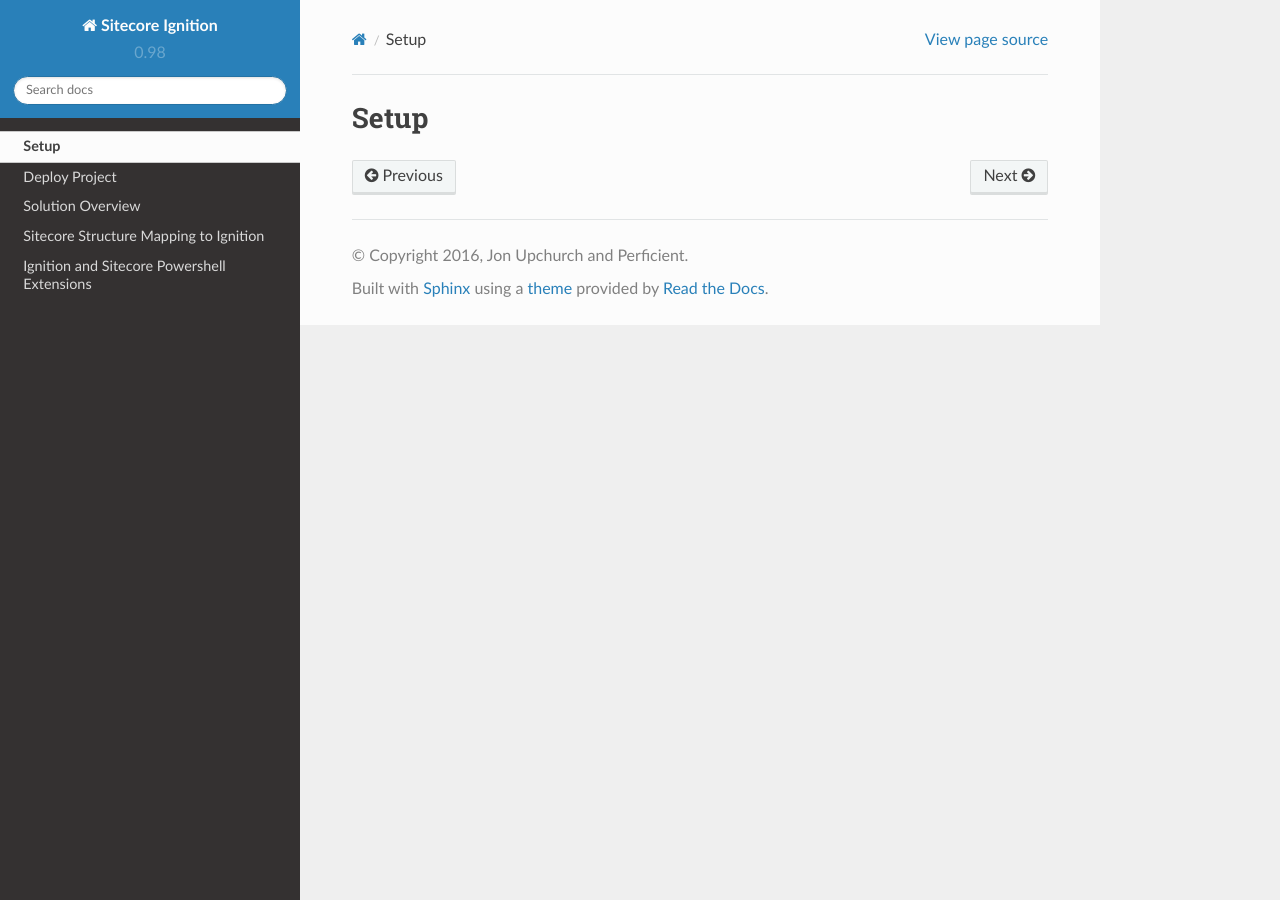
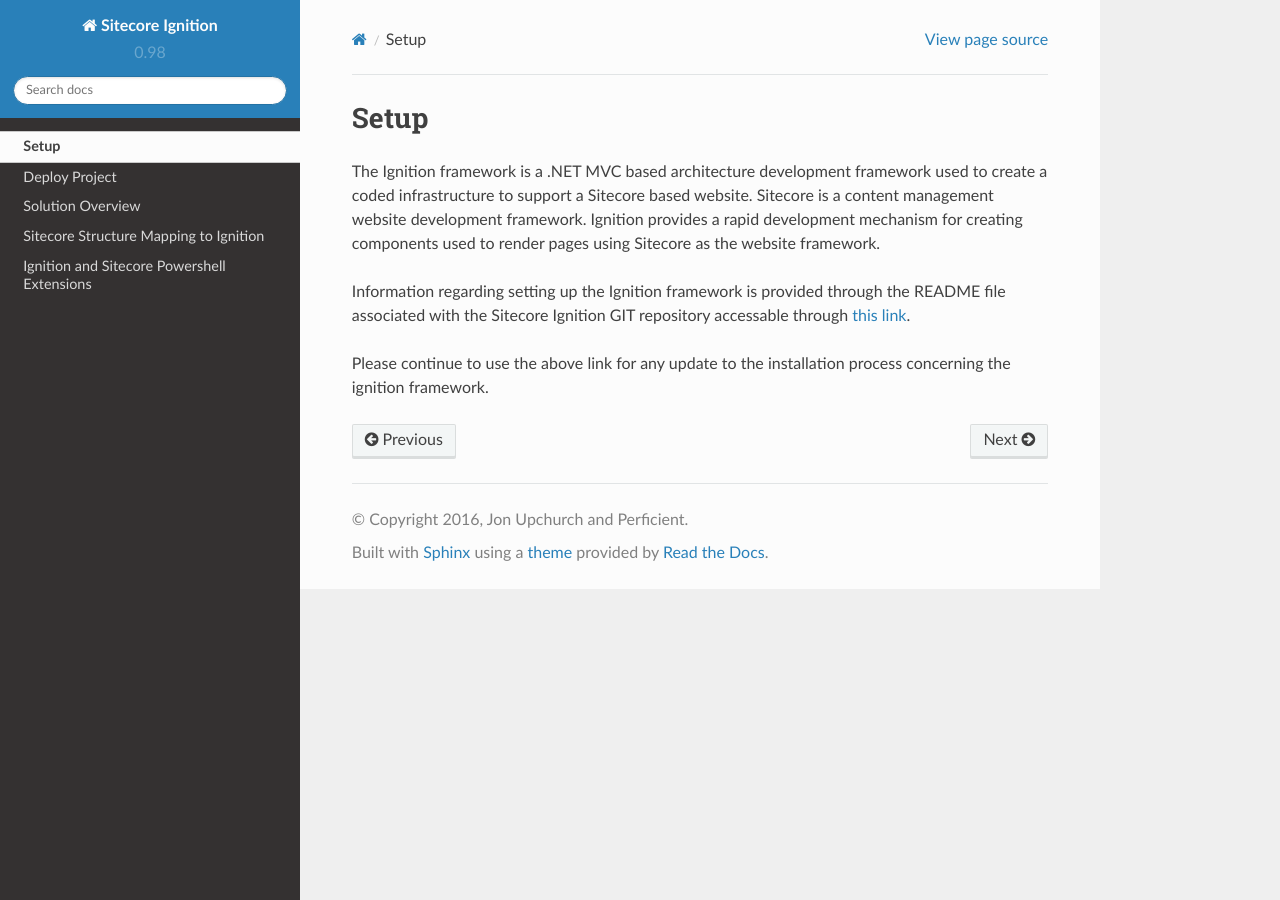
Before and after one commit to sabor413/Documentation, a Sphinx documentation site: the page built from docs/Setup.rst, in a window 1280 px wide. Built offline with Sphinx 7.4.7 and the Read the Docs theme 2.0.0, drawn with Linux system fonts in a browser that asks for light colours.

Commit message:
Updating set-up page to include link to Ignition set-up documentation in GIT repository

```diff
--- a/docs/Setup.rst
+++ b/docs/Setup.rst
@@ -1,3 +1,11 @@
 *****
 Setup
 *****
+
+The Ignition framework is a .NET MVC based architecture development framework used to create a coded infrastructure to support a Sitecore based website.   Sitecore is a content management website development framework.  Ignition provides a rapid development mechanism for creating components used to render pages using Sitecore as the website framework.
+
+Information regarding setting up the Ignition framework is provided through the README file associated with the Sitecore Ignition GIT repository accessable through `this link`_.
+
+.. _this link: https://github.com/sitecoreignition/SitecoreIgnition/
+
+Please continue to use the above link for any update to the installation process concerning the ignition framework.
```
